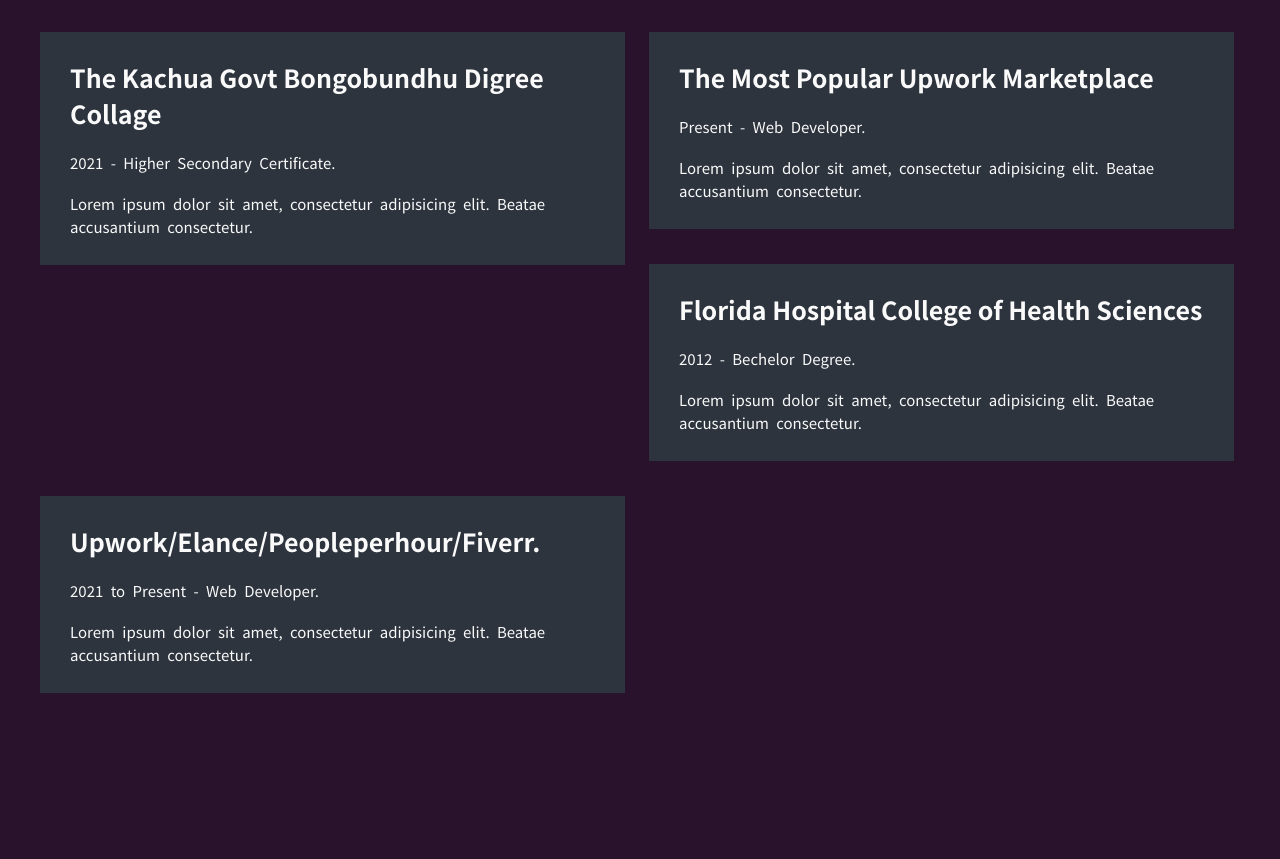
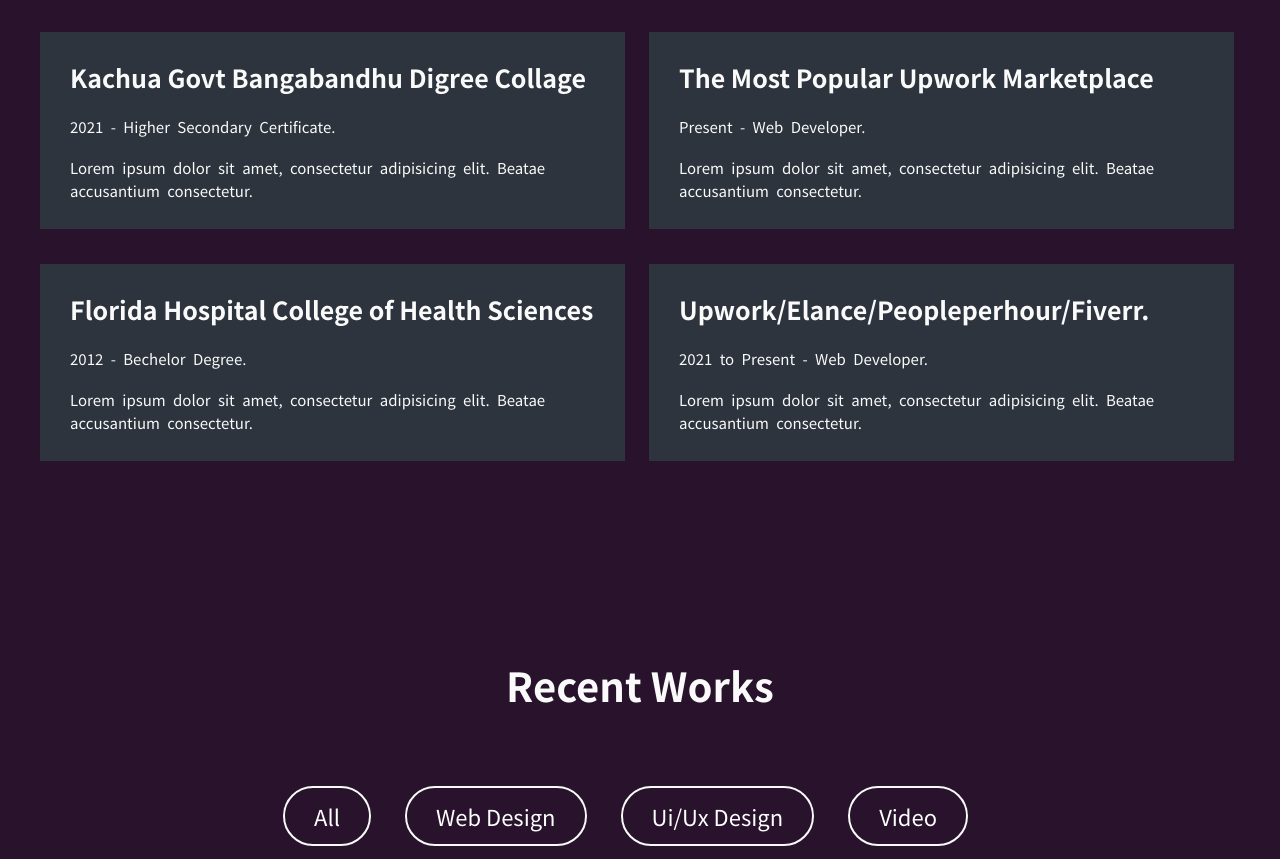
Before and after one commit to muariful01/My_Portfolio, a plain HTML site: page index.html in a window 1280 px wide. Shown: the part 3515-4374 px from the top of the page. Drawn offline with Linux system fonts and the light colour scheme.

Commit message:
next time

```diff
--- a/index.html
+++ b/index.html
@@ -235,7 +235,7 @@
               <p>Lorem ipsum dolor sit amet, consectetur adipisicing elit. Beatae accusantium consectetur.</p>
           </div>
           <div class="singleEdu">
-            <h3>The Kachua Govt Bongobundhu Digree Collage</h3>
+            <h3>Kachua Govt Bangabandhu Digree Collage</h3>
             <p class="p_class" >2021 - Higher Secondary Certificate.</p>
             <p>Lorem ipsum dolor sit amet, consectetur adipisicing elit. Beatae accusantium consectetur.</p>
           </div>
```
